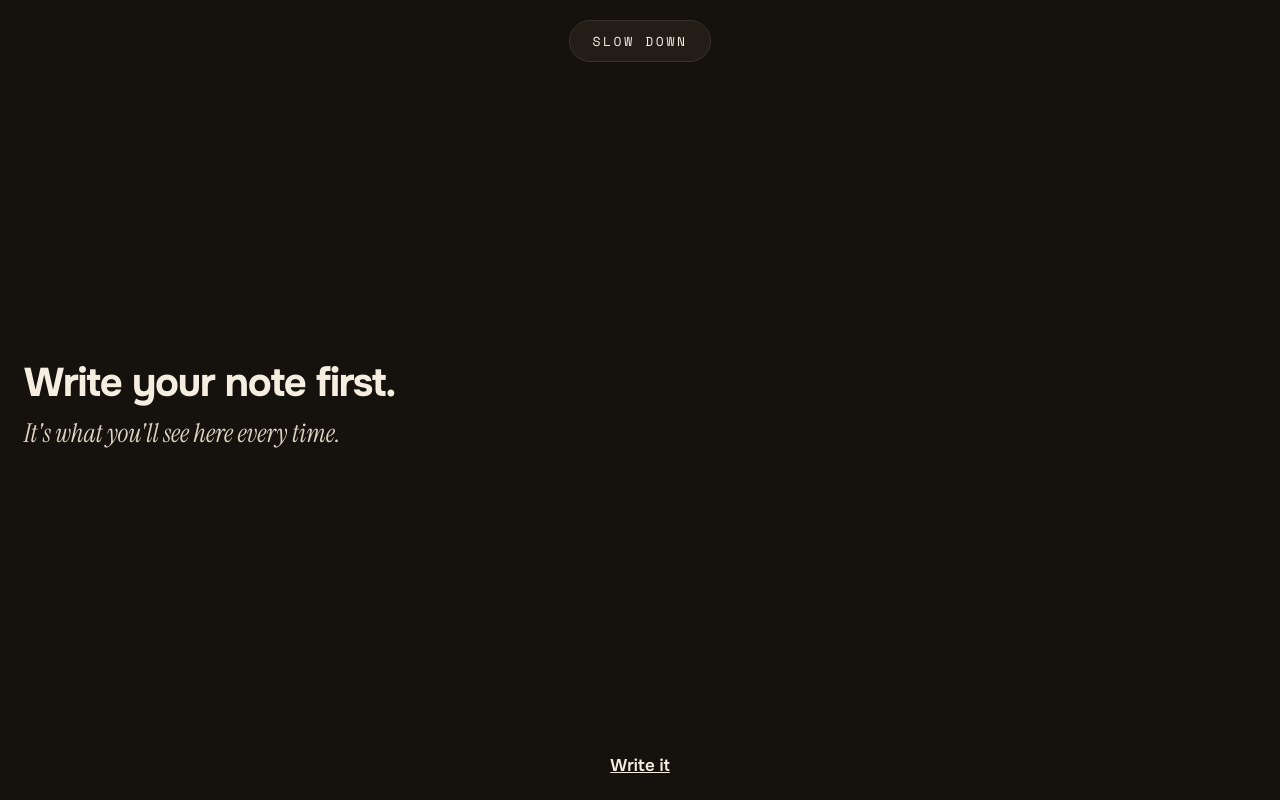
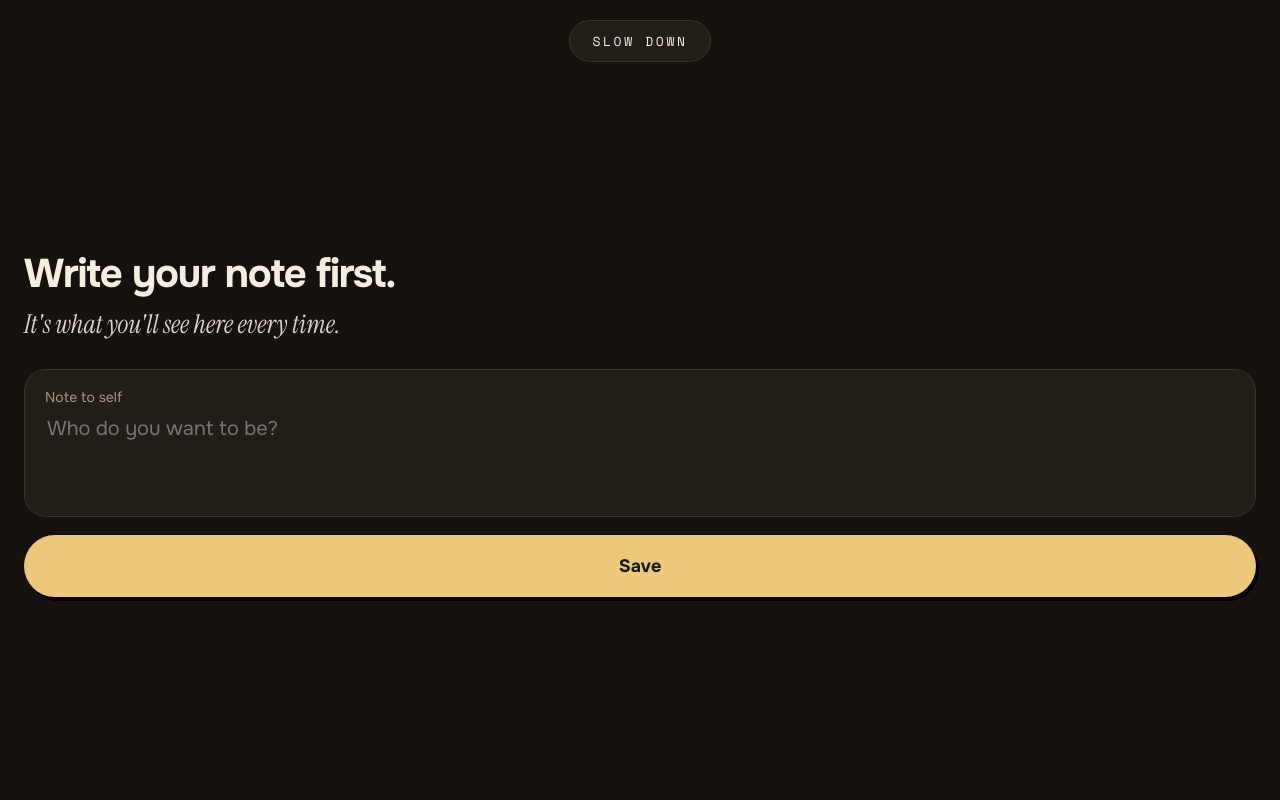
Before and after one commit to olzhasmyrzakhmet/pause, a website: page docs/pause.html in a window 1280 px wide. Drawn offline with nearby package versions, Linux system fonts and the light colour scheme.

Commit message:
Write the note on the pause screen if missing; warn when opened as home-screen web app
Co-Authored-By: Claude Opus 5.5 <noreply@anthropic.com>

```diff
--- a/docs/pause.html
+++ b/docs/pause.html
@@ -108,8 +108,20 @@ const locked = (s.lockUntil?.[app] || 0) - now;
 const passLeft = (s.passUntil?.[app] || 0) - now;
 
 if (!s.intention.trim()) {
+  // no note in this browser's storage: write it right here instead of a dead end
   message("Write your note first.", "It's what you'll see here every time.");
-  $("home").href = "./#intention"; $("home").textContent = "Write it";
+  $("home").classList.add("hidden");
+  const box = document.createElement("div");
+  box.innerHTML = `<div class="box" style="margin-top:28px"><label>Note to self</label>
+    <textarea id="first-note" maxlength="200" rows="3" placeholder="Who do you want to be?"
+      style="width:100%;background:none;border:0;outline:none;resize:none;font-size:20px"></textarea></div>
+    <button class="cta" id="first-save" style="margin-top:18px">Save</button>`;
+  $("msg").append(box);
+  $("first-save").onclick = () => {
+    const v = $("first-note").value.trim();
+    if (!v) return $("first-note").focus();
+    s.intention = v; s.intentionAt = Date.now(); save(s); location.reload();
+  };
 } else if (passLeft > 0) {
   // a pass is still running: go back with it, don't hand out a new one (that would push the lock away forever)
   const u = new URL(back); u.hash = "pause-pass=" + s.passUntil[app];
```
Also changed, not shown: docs/index.html (+8 -0 lines).
